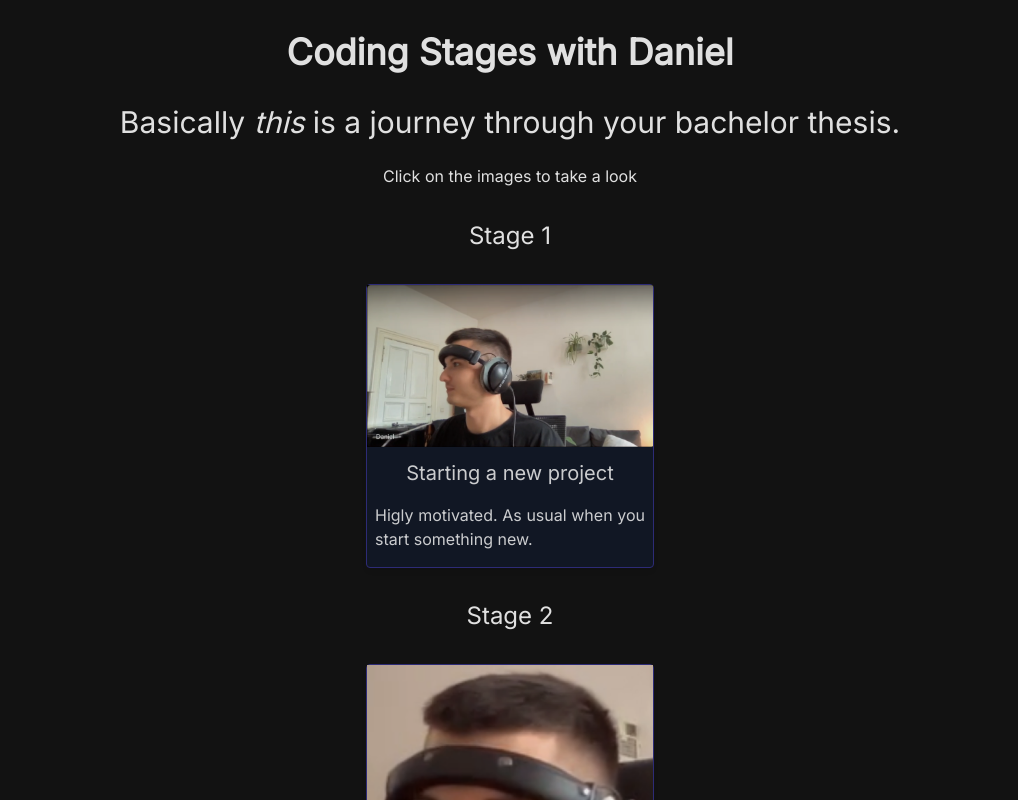
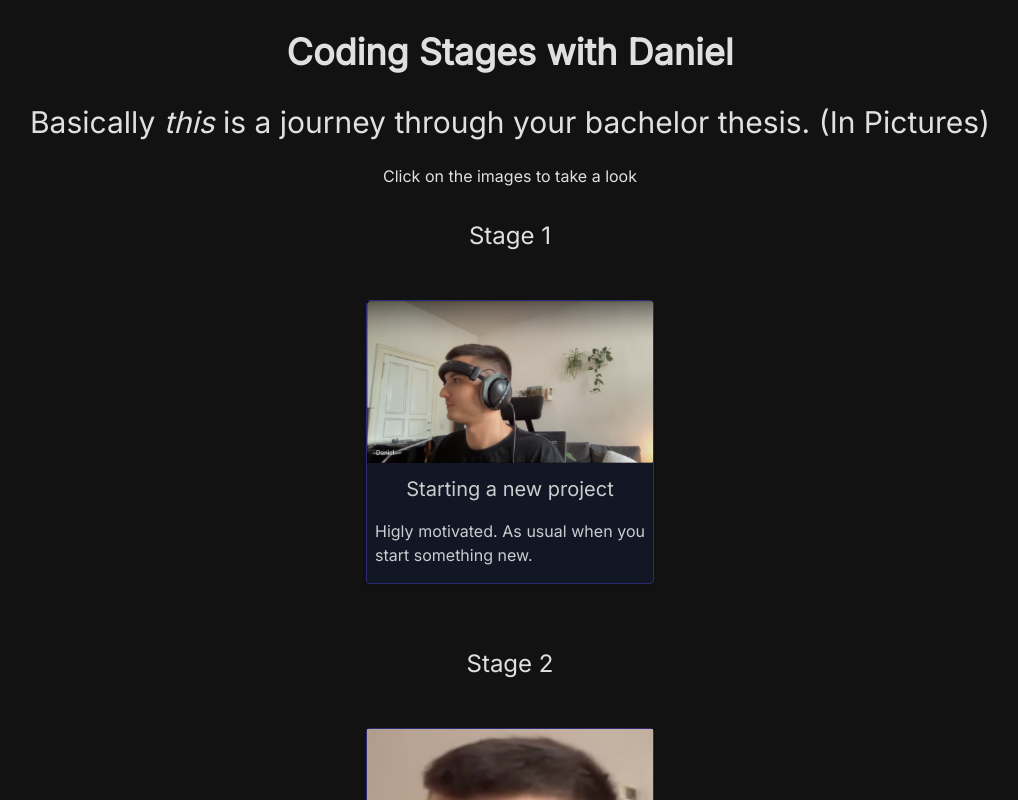
Before and after one commit to deisert/StagesOfCoding, a Nuxt app: page /coding-journey in a window 1280 px wide. Shown: the top 800 px of the page, without its empty margins (130-1148 px from the left). Built offline with nearby package versions, Linux system fonts and the light colour scheme.

Commit message:
Added text. added additional spacing.

```diff
--- a/components/Stage.vue
+++ b/components/Stage.vue
@@ -1,6 +1,6 @@
 <template>
-  <div class="mb-8">
-    <h2 class="text-center text-white-87 text-2xl">Stage {{ stageNumber }}</h2>
+  <div class="mb-16">
+    <h2 class="text-center text-white-87 text-2xl mb-4">Stage {{ stageNumber }}</h2>
     <StageCard :card-headline='cardHeadline' :card-text='cardText' :img-src='imgSrc'/>
   </div>
 </template>
--- a/pages/coding-journey.vue
+++ b/pages/coding-journey.vue
@@ -3,7 +3,7 @@
     <div class="headline-container">
       <h1 class="text-center text-4xl text-white-87 font-bold my-8">Coding Stages with Daniel </h1>
       <h2 class="text-center text-3xl text-white-87 my-6">Basically <i>this</i> is a journey through your bachelor
-        thesis. </h2>
+        thesis. (In Pictures) </h2>
       <h4 class="text-white-87 font-thin text-center mb-8">Click on the images to take a look</h4>
     </div>
 
@@ -70,6 +70,8 @@
              card-headline="Final build completed"
              card-text="Bachelor thesis completed."/>
 
+      <h3 class="text-xl text-center text-indigo-900 mt-32 mb-16">Thank you for being part of my life. <3</h3>
+
     </div>
   </div>
 </template>
```
